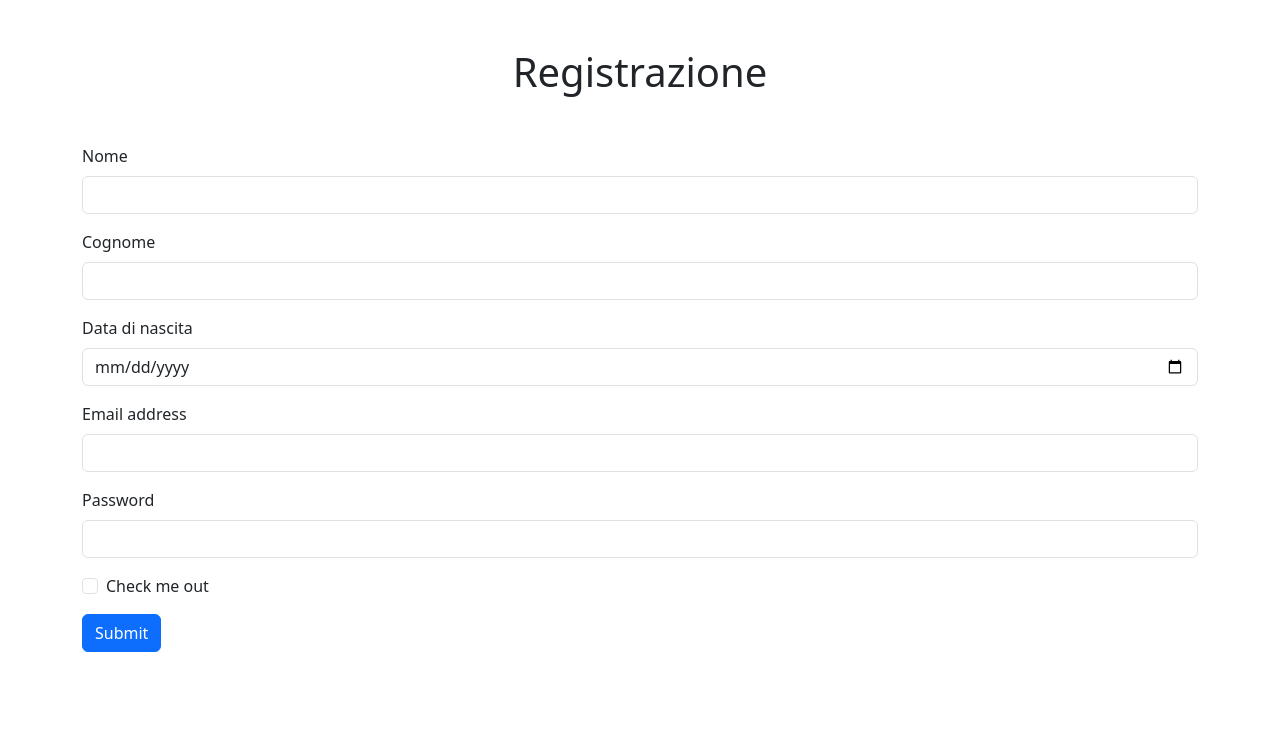
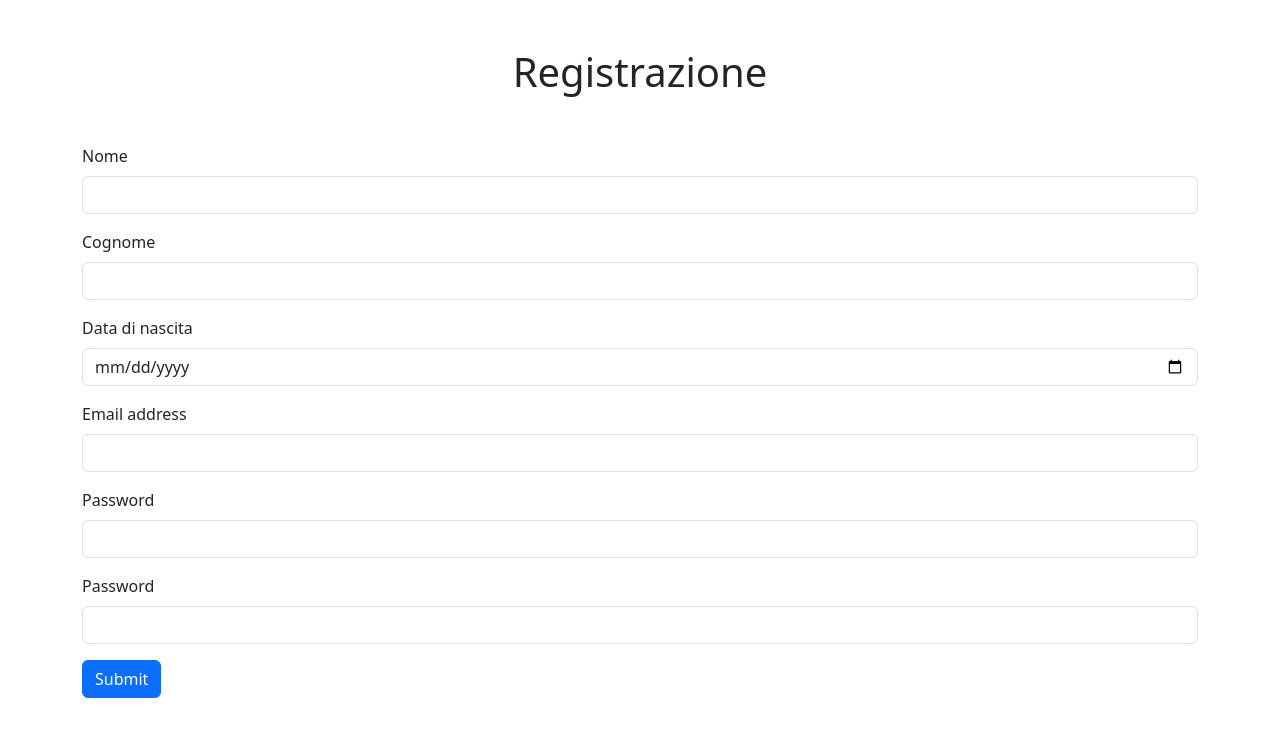
Before and after one commit to MatteoNeri99/BoolBnB_Vue, a Vue app: page / in a window 1280 px wide. Shown: the top 736 px of the page. Built offline with nearby package versions, Linux system fonts and the light colour scheme.

Commit message:
fixato problema con la registrazione

```diff
--- a/src/components/RegistrazioneApp.vue
+++ b/src/components/RegistrazioneApp.vue
@@ -12,6 +12,7 @@ export default  {
           data_di_nascita: '',
           email: '',
           password: '',
+          password_confirmation:'',
           responseMessage:'',
 
         }
@@ -27,7 +28,8 @@ export default  {
           cognome: this.cognome,
           data_di_nascita: this.data_di_nascita,
           email: this.email,
-          password: this.password
+          password: this.password,
+          password_confirmation: this.password_confirmation
         });
 
         // Gestisci la risposta del server
@@ -80,9 +82,9 @@ const count = ref(0)
         <input type="password" class="form-control" id="Password" v-model="password">
       </div>
 
-      <div class="mb-3 form-check">
-        <input type="checkbox" class="form-check-input" id="exampleCheck1">
-        <label class="form-check-label" for="exampleCheck1">Check me out</label>
+      <div class="mb-3">
+        <label for="PasswordConferm" class="form-label">Password</label>
+        <input type="password" class="form-control" id="PasswordConferm" v-model="password_confirmation">
       </div>
 
       <button type="submit" class="btn btn-primary">Submit</button>
```
